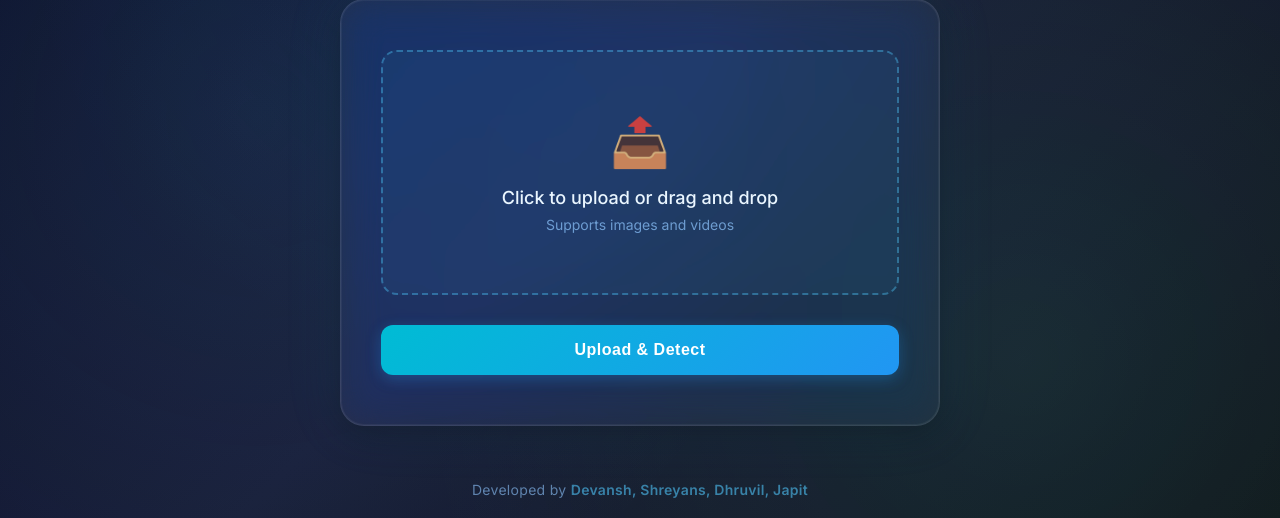
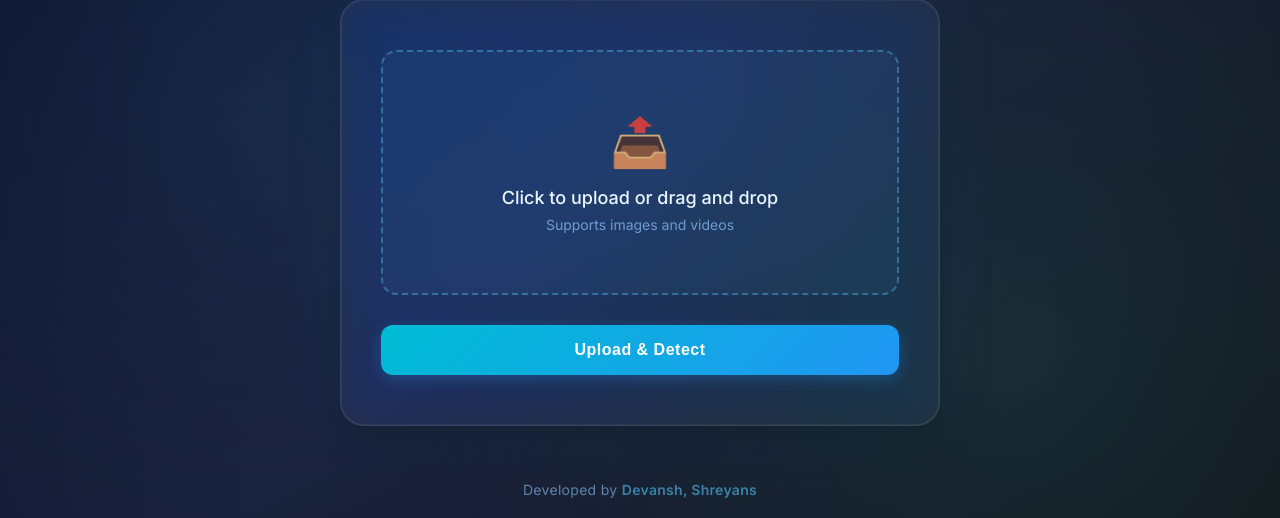
Before and after one commit to SSGOG/DeepLearningProject, a Flask app: page / in a window 1280 px wide. Shown: the part 282-800 px from the top of the page. Run offline with Flask 3, Linux system fonts and the light colour scheme.

Commit message:
Update footer credits

```diff
--- a/templates/index.html
+++ b/templates/index.html
@@ -353,7 +353,7 @@
     </div>
   </div>
 
-  <footer>Developed by <span>Devansh, Shreyans, Dhruvil, Japit</span></footer>
+  <footer>Developed by <span>Devansh, Shreyans</span></footer>
 
   <script>
     const fileInput = document.getElementById('fileInput');
```
